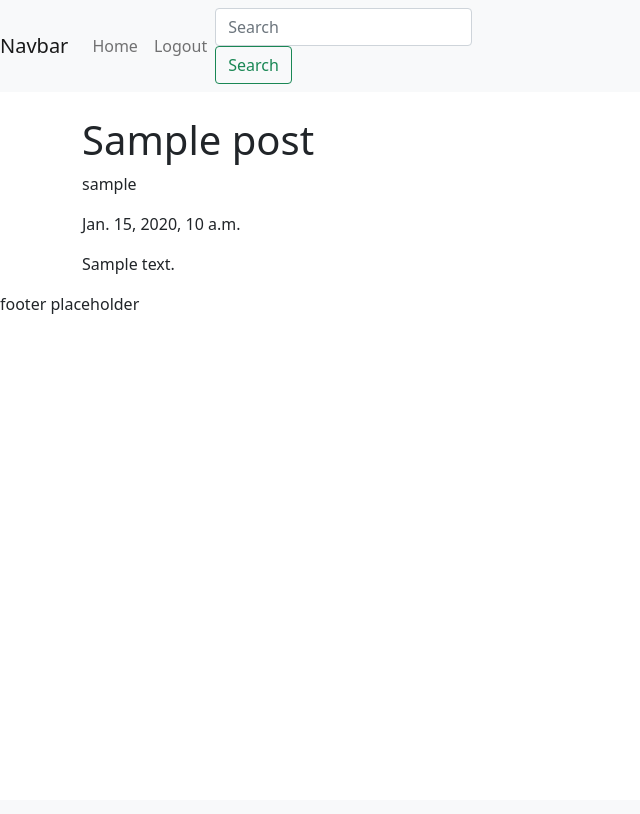
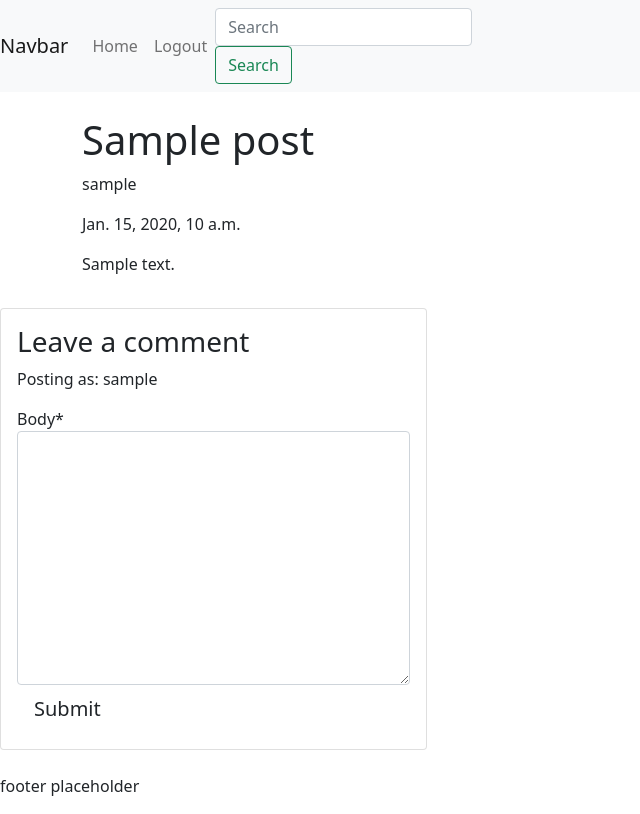
Before and after one commit to eric-blake/Wild-Atlantic-Way-Blog, a Django app: a page that uses templates/post_detail.html in a window 1280 px wide. Shown: the whole page, without its empty margins (0-640 px from the left). Before the commit the page ends 314 px from the top, so only its background shows below. Run offline with Django 3.2, Linux system fonts and the light colour scheme; a user stored in the database is signed in; tables that the repository leaves empty hold one stand-in row (values such as "Sample post"); some libraries are stand-ins or nearby versions.

Commit message:
Add functionality to allow logged-in users to leave comments

```diff
--- a/requirements.txt
+++ b/requirements.txt
@@ -4,6 +4,7 @@ dj-database-url==0.5.0
 dj3-cloudinary-storage==0.0.6
 Django==3.2.22
 django-allauth==0.58.1
+django-crispy-forms==1.14.0
 django-summernote==0.8.20.0
 gunicorn==21.2.0
 oauthlib==3.2.2
--- a/templates/post_detail.html
+++ b/templates/post_detail.html
@@ -1,6 +1,9 @@
 {% extends 'base.html' %}
 
 {% block content %}
+
+{% load crispy_forms_tags %}
+
 
 <div class="container">
 
@@ -17,7 +20,28 @@
 
 </div>
 
+<div class="col-md-4 card mb-4 mt-3">
+<div class ='card-body'>
+{% if commented %}
+<div class="alert" alert-success role="alert">
+    Your comment is awaiting approval
+</div>
+{% else %}
+
+{% if user.is_authenticated %}
+<h3>Leave a comment</h3>
+<p> Posting as: {{ user.username }}</p>
+<form method ="post">
+    {{ comment_form | crispy }}
+    {% csrf_token %}
+    <button type ="submit" class = "btn btn-signup btn-lg">Submit</button>
+</form>
+
+{% endif %}
+{% endif %}
+</div>
+
+</div>
 
 
-
-{% endblock %}
+{% endblock content %}
--- /dev/null
+++ b/waw_blog/forms.py
@@ -0,0 +1,8 @@
+from .models import Comment
+from django import forms
+
+
+class CommentForm(forms.ModelForm):
+    class Meta:
+        model = Comment
+        fields = ('body', )
--- a/waw_blog/views.py
+++ b/waw_blog/views.py
@@ -1,6 +1,7 @@
 from django.shortcuts import render, get_object_or_404
 from django.views import generic, View
 from .models import Post
+from .forms import CommentForm
 
 
 
@@ -24,6 +25,38 @@ class PostDetail(View):
             {
                 'post': post,
                 'comments': comments,
-                'liked': liked
+                'commented': False,
+                'liked': liked,
+                'comment_form': CommentForm()
             }
         )
+
+    def post(self, request, slug, *args, **kwargs):
+        queryset = Post.objects.filter(status=1)
+        post = get_object_or_404(queryset, slug=slug)
+        comments = post.comments.filter(approved=True).order_by('created_on')
+        liked = False
+        if post.likes.filter(id=self.request.user.id).exists():
+            liked = True
+
+        comment_form = CommentForm(data=request.POST)
+
+        if comment_form.is_valid():
+            comment_form.instance.email = request.user.email
+            comment_form.instance.name = request.user.username
+            comment = comment_form.save(commit=False)
+            comment.post = post
+            comment.save()
+        else:
+            comment_form = CommentForm()
+
+        return render(
+            request, 'post_detail.html',
+            {
+                'post': post,
+                'comments': comments,
+                'commented': True,
+                'liked': liked,
+                'comment_form': CommentForm()
+            }
+        )
--- a/wildatlanticway/settings.py
+++ b/wildatlanticway/settings.py
@@ -52,6 +52,7 @@ INSTALLED_APPS = [
     'django.contrib.staticfiles',
     'cloudinary',
     'django_summernote',
+    'crispy_forms',
     'waw_blog',
 ]
 
@@ -59,6 +60,8 @@ SITE_ID = 1
 
 LOGIN_REDIRECT_URL = '/'
 LOGOUT_REDIRECT_URL = '/'
+
+CRISPY_TEMPLATE_PACK = 'bootstrap4'
 
 MIDDLEWARE = [
     'django.middleware.security.SecurityMiddleware',
```
